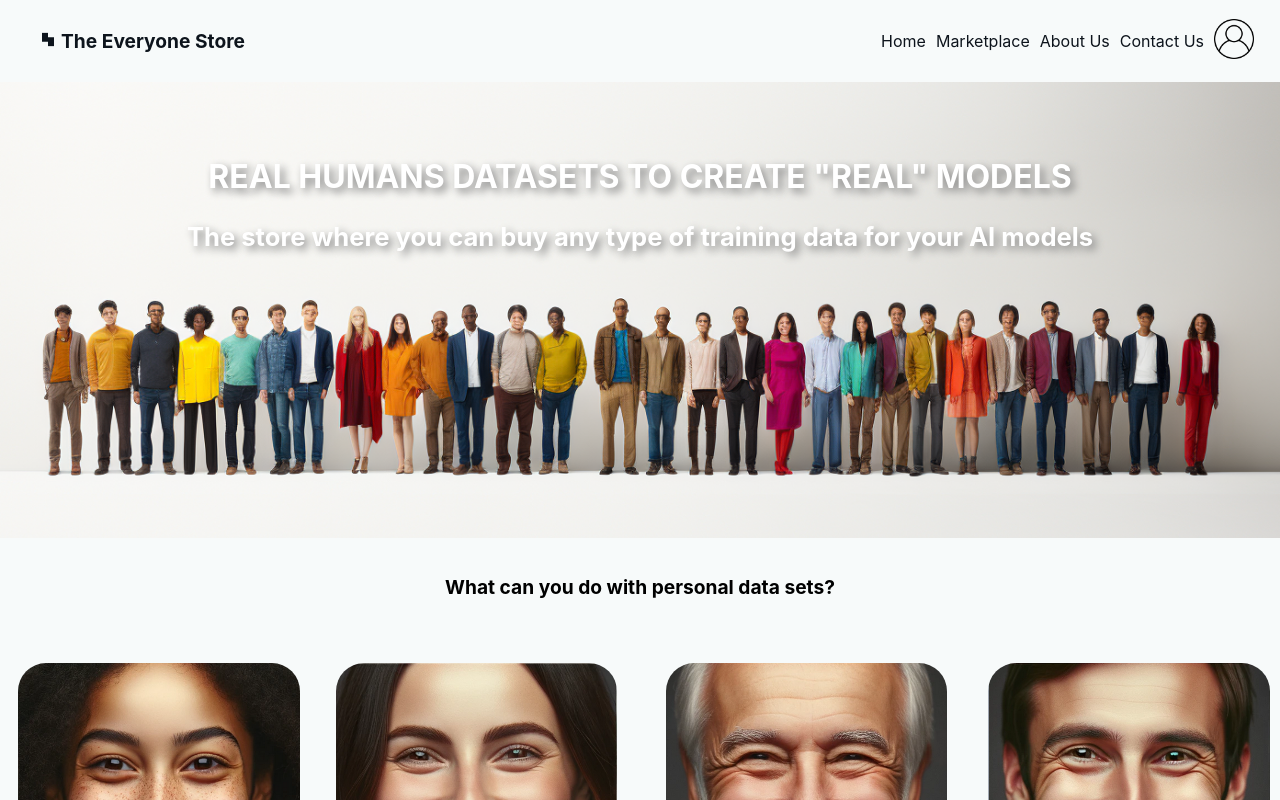
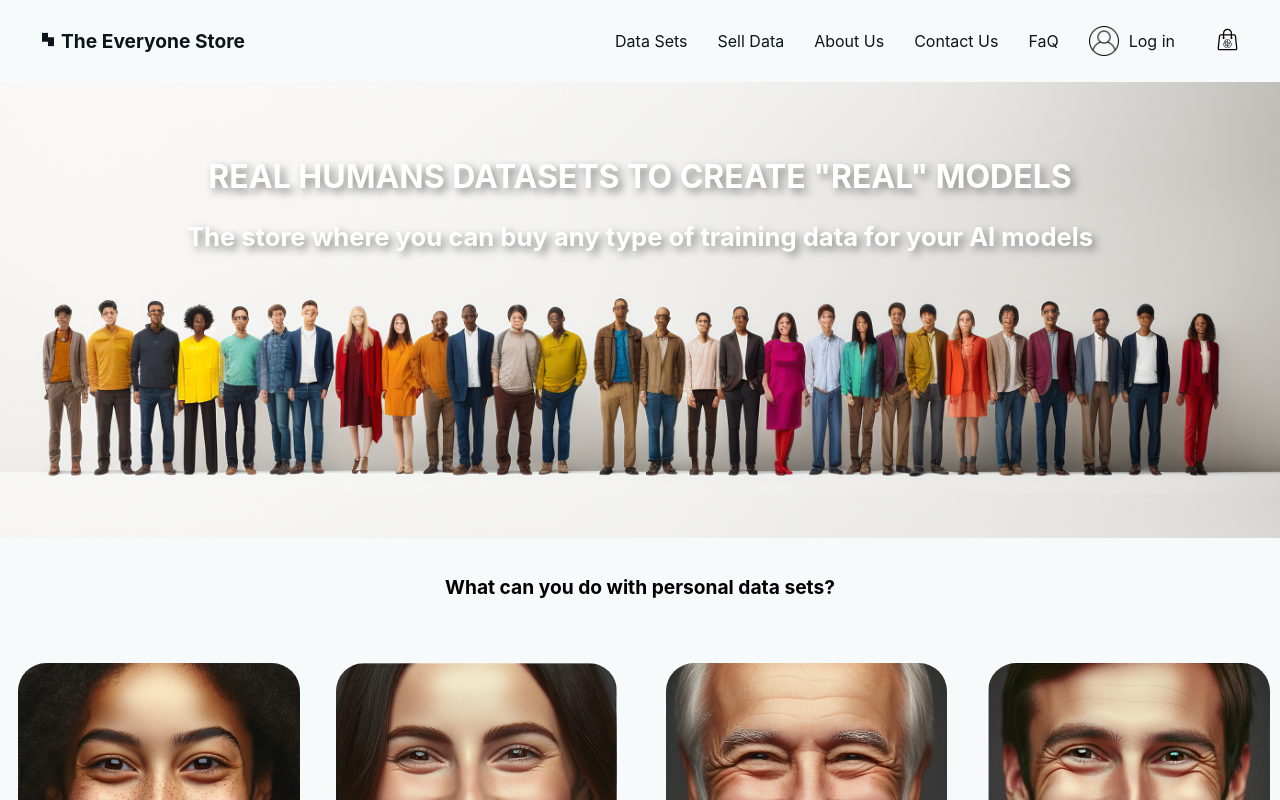
Before and after one commit to simonnilsson90/EksjoSot_Frontend, a React (Create React App) app in the folder client/: page / in a window 1280 px wide. Shown: the top 800 px of the page. Built offline with nearby package versions, Linux system fonts and the light colour scheme.

Commit message:
update navbar names and links

```diff
--- a/client/src/App.js
+++ b/client/src/App.js
@@ -3,7 +3,7 @@ import Navbar from "./components/navbar/NavbarComponent";
 import HomePage from "./views/HomePage";
 import MarketPage from "./views/MarketPage";
 import "./App.css";
-import { BrowserRouter, Route, Routes, Links } from "react-router-dom";
+import { BrowserRouter, Route, Routes } from "react-router-dom";
 import MyAccount from "./components/myAccount/MyAccount";
 import Footer from "./components/footer/FooterComponent";
 import ConsentForm from "./components/feature/consent/ConsentForm";
--- a/client/src/components/navbar/NavbarComponent.js
+++ b/client/src/components/navbar/NavbarComponent.js
@@ -15,32 +15,43 @@ function Navbar() {
         <div id="logoContainer">
           <li>
             <a href="/">
-              <img id="logo" src={Logo} alt="Logo picture" />
+              <img id="logo" src={Logo} alt="Logo" />
               The Everyone Store
             </a>
           </li>
         </div>
 
         <div id="linksContainer" className={isMenuOpen ? "open" : ""}>
+          {/* <li className="navbarLink">
+            <a href="/">Home</a>
+          </li> */}
           <li className="navbarLink">
-            <a href="/">Home</a>
+            <a href="market">Data Sets</a>
           </li>
           <li className="navbarLink">
-            <a href="market">Marketplace</a>
+            <a href="sellData">Sell Data</a>
+          </li>
+          <li className="navbarLink">
+            <a href="aboutUs">About Us</a>
+          </li>
+          <li className="navbarLink">
+            <a href="contactUs">Contact Us</a>
+          </li>
+          <li className="navbarLink">
+            <a href="FaQ">FaQ</a>
+          </li>
+          <li className="navbarLink">
+            <Link id="userAvatar"  to="/myAccount"  className="me-4">
+              <img src={UserPic} width={30} height={30} alt="User" />
+              <spam>Log in</spam>
+            </Link>
+          </li>
+          <li className="navbarLink">
+            <Link id="shoppingBag"  to="/myShopping">
+              <img src={'/shopping-bag.svg'} width={25} height={25} alt="shopping bag" />
+            </Link>
           </li>
 
-          <li className="navbarLink">
-            <a href="#">About Us</a>
-          </li>
-          <li className="navbarLink">
-            <a href="#">Contact Us</a>
-          </li>
-          <li className="navbarLink">
-          <Link id="userAvatar"  to="/myAccount"  className="me-4">
-          <img src={UserPic} width={40} height={40} alt="User Picture" />
-    </Link>
-
-          </li>
         </div>
         <li id="hamburgerMenu">
           <button
--- a/client/src/components/navbar/navbarComponent.css
+++ b/client/src/components/navbar/navbarComponent.css
@@ -3,7 +3,7 @@
   justify-content: space-between;
   list-style: none;
   height: 50px;
-  margin-right: 16px;
+  margin-right: 40px;
 }
 
 #logoContainer {
@@ -22,16 +22,22 @@
 #linksContainer {
   display: flex;
   align-items: center;
+  gap: 30px;
+}
+#userAvatar {
+  display: flex;
+  align-items: center;
+  margin-right: 10px;
+  margin-left: 0px;
   gap: 10px;
 }
-#userAvatar {
-  margin-right: 10px;
-}
+
 .navbarLink a {
   font-weight: normal;
   text-decoration: none;
   color: #0d141c;
 }
+
 .hamburger-icon {
   background: none;
   border: none;
@@ -62,6 +68,7 @@
     visibility: hidden;
     z-index: 1;
     opacity: 0;
+    align-items: normal;
   }
   #hamburgerMenu {
     display: flex;
```
Also changed, not shown: client/public/shopping-bag.svg (added).
